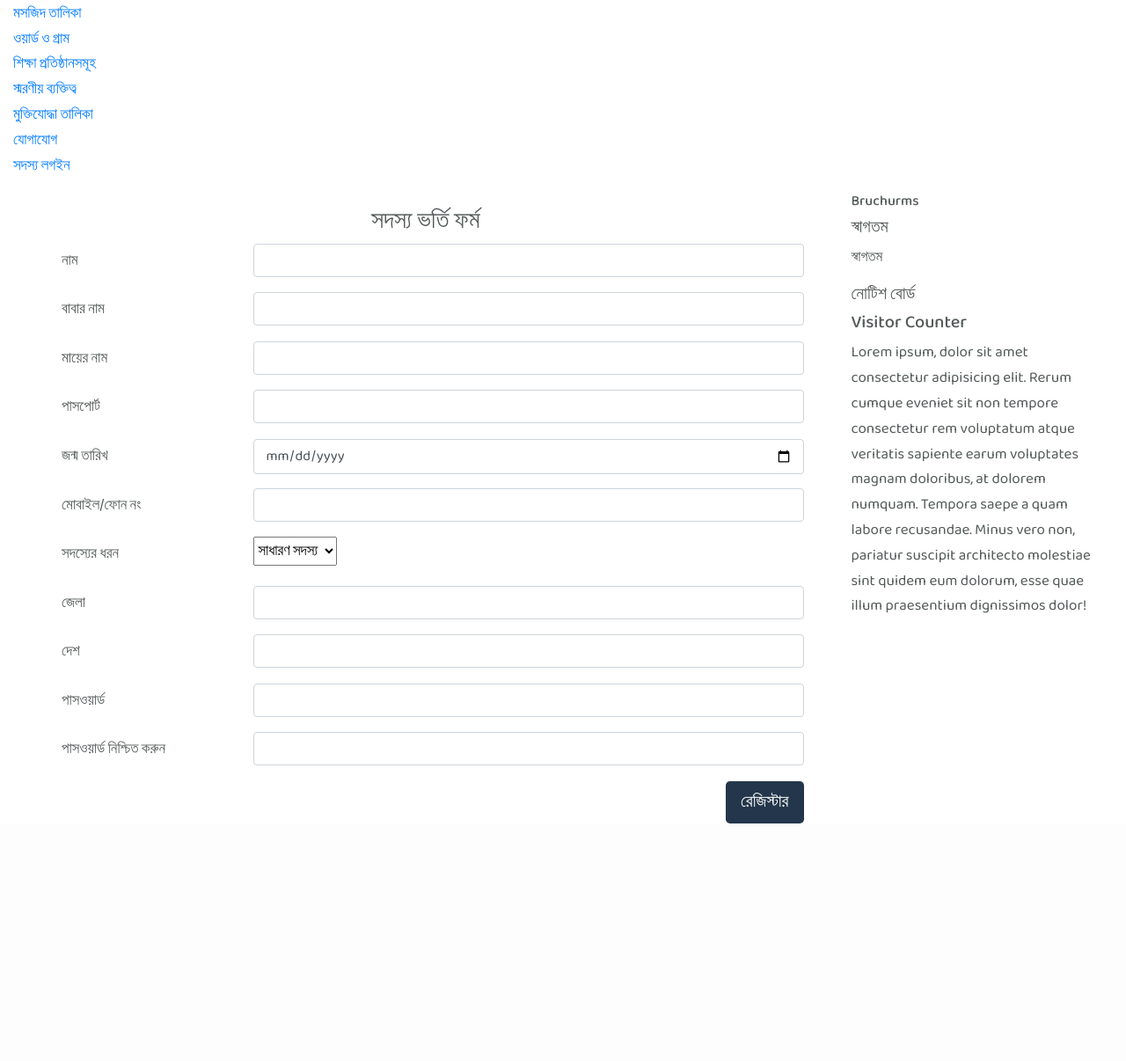
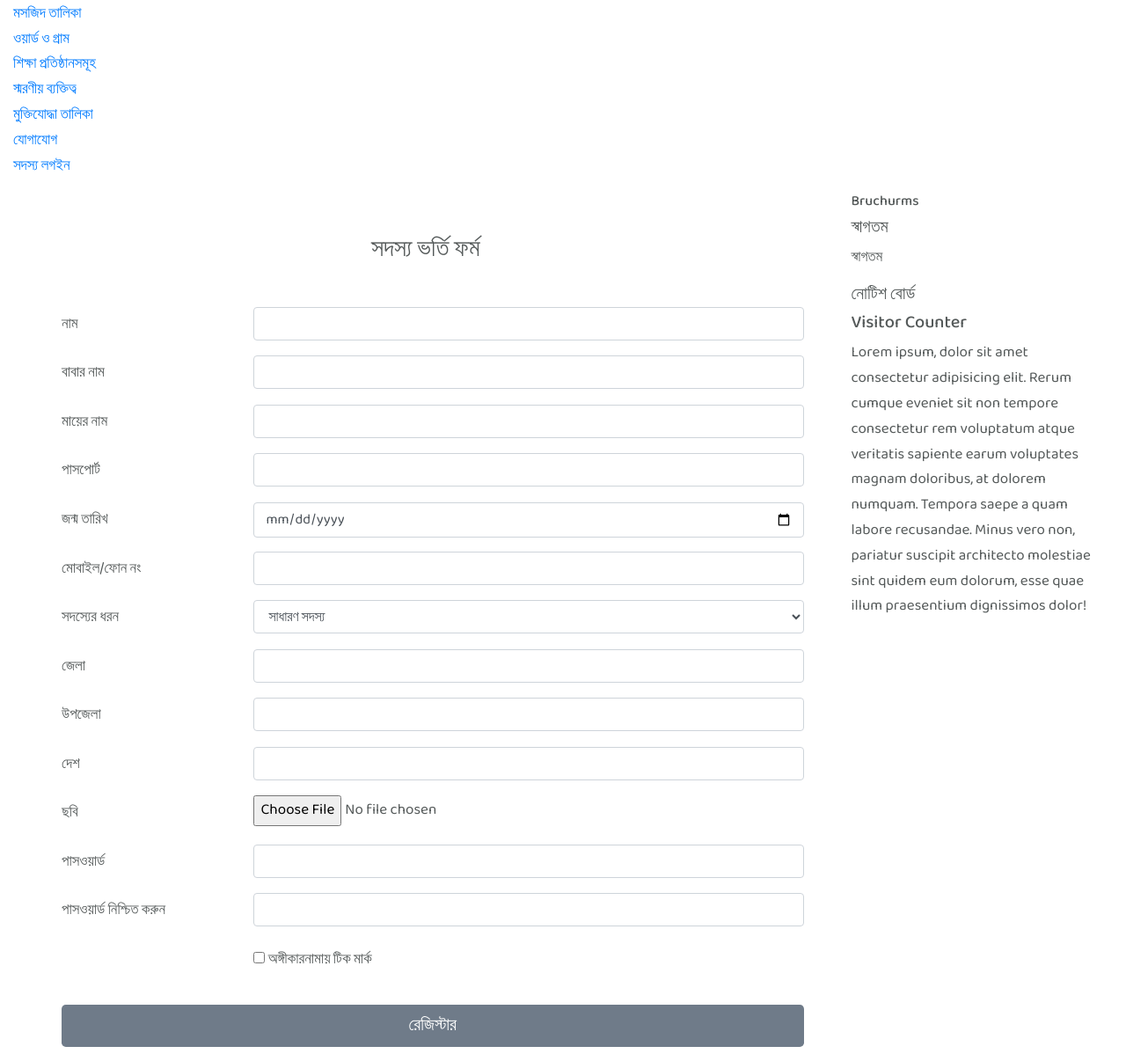
Before and after one commit to mhkmcp/gsc_project, a Django app: page /admission-form in a window 1280 px wide. Shown: the part 1301-2507 px from the top of the page at 88% size. Before the commit the page ends 2237 px from the top, so only its background shows below. Run offline with Django 3.2, Linux system fonts and the light colour scheme; some libraries are stand-ins or nearby versions.

Commit message:
update: updated admission form

```diff
--- a/src/models.py
+++ b/src/models.py
@@ -5,7 +5,12 @@ from django.contrib.auth.models import User
 
 from django.contrib.auth.models import AbstractBaseUser, BaseUserManager
 
-choice = (("g", "General Member"), ("l", "Lifetime Member"), ("a", "Admin"))
+choice = (
+    ("g", "General Member"),
+    ("l", "Lifetime Member"),
+    ("f", "Founding Member"),
+    ("a", "Admin"),
+)
 
 
 class Member(models.Model):
@@ -15,9 +20,10 @@ class Member(models.Model):
     full_name = models.CharField(max_length=255, blank=True, default="")
     father_name = models.CharField(max_length=255, blank=True, default="")
     mother_name = models.CharField(max_length=255, blank=True, default="")
-    city = models.CharField(max_length=63, blank=True, default="")
-    current_address = models.CharField(max_length=63, blank=True, default="")
+    zilla = models.CharField(max_length=63, blank=True, default="")
+    upazilla = models.CharField(max_length=63, blank=True, default="")
     country = models.CharField(max_length=127, blank=True, default="")
+    image = models.ImageField(upload_to="member/images", blank=True, null=True)
     phone = models.CharField(max_length=32, blank=True, default="")
     whatsapp_number = models.CharField(max_length=32, blank=True, default="")
     fb_link = models.URLField(blank=True, default="")
@@ -26,6 +32,7 @@ class Member(models.Model):
     email = models.EmailField(blank=True, default="")
     image = models.ImageField(upload_to="img/members", blank=True, null=True)
     member_type = models.CharField(choices=choice, max_length=24, default="")
+    is_agreed = models.BooleanField(default=False)
     is_approved = models.BooleanField(default=False)
 
     class Meta:
--- a/src/views.py
+++ b/src/views.py
@@ -87,7 +87,7 @@ def how_to_be_member(request):
 
 def admission_form(request):
     if request.method == "POST":
-        member_form = MemberForm(request.POST or None)  # member form
+        member_form = MemberForm(request.POST, request.FILES or None)  # member form
         user_creation_form = CustomUserCreationForm(request.POST or None)  # signup form
 
         if user_creation_form.is_valid() and member_form.is_valid():
--- /dev/null
+++ b/static/js/admission_form.js
@@ -0,0 +1,13 @@
+const checkbox = document.getElementById("id_is_agreed");
+const submitBtn = document.getElementById("submitBtn");
+
+const toggleDisble = () => {
+	if (!checkbox.checked === true) {
+		submitBtn.setAttribute("disabled", "true");
+	} else {
+		submitBtn.removeAttribute("disabled", "false");
+	}
+};
+toggleDisble();
+
+checkbox.addEventListener("change", () => toggleDisble());
--- a/templates/pages/member/admission_form.html
+++ b/templates/pages/member/admission_form.html
@@ -7,9 +7,9 @@
 <div class="container-fluid">
   <div class="row mt-3">
     <div class="intro-main col-9">
-                <h3 class="text-center mt-3">সদস্য ভর্তি ফর্ম</h3>
+      <h3 class="text-center my-5">সদস্য ভর্তি ফর্ম</h3>
       <div class="register-form pl-3 mx-4">
-                    <form action="{% url 'admission_form' %}" method="POST">
+        <form action="{% url 'admission_form' %}" method="POST" enctype="multipart/form-data">
           {% csrf_token %}
 
           <div class="form-group row">
@@ -22,7 +22,7 @@
           <div class="form-group row">
             <label for="id_father_name" class="col-sm-6 col-md-3 col-form-label">বাবার নাম</label>
             <div class="col-sm-6 col-md-9">
-                              <input type="text"  class="form-control" id="id_father_name" name="father_name">
+              <input type="text" class="form-control" id="id_father_name" name="father_name">
             </div>
           </div>
 
@@ -36,14 +36,14 @@
           <div class="form-group row">
             <label for="id_passport" class="col-sm-6 col-md-3 col-form-label">পাসপোর্ট</label>
             <div class="col-sm-6 col-md-9">
-                              <input type="text"  class="form-control" id="id_passport" name="passport">
+              <input type="text" class="form-control" id="id_passport" name="passport">
             </div>
           </div>
 
           <div class="form-group row">
             <label for="id_date_of_birth" class="col-sm-6 col-md-3 col-form-label">জন্ম তারিখ</label>
             <div class="col-sm-6 col-md-9">
-                              <input type="date"  class="form-control" id="id_date_of_birth" name="date_of_birth">
+              <input type="date" class="form-control" id="id_date_of_birth" name="date_of_birth">
             </div>
           </div>
 
@@ -57,18 +57,26 @@
           <div class="form-group row">
             <label for="id_member_type" class="col-sm-6 col-md-3 col-form-label">সদস্যের ধরন</label>
             <div class="col-sm-6 col-md-9">
-                                    <select class="form-select form-select" name="member_type" id="id_member_type"
+              <select class="form-select form-select form-control" name="member_type" id="id_member_type"
                 class="col-sm-6 col-md-9">
                 <option value="g">সাধারণ সদস্য</option>
                 <option value="l">আজীবন সদস্য</option>
+                <option value="f">প্রতিষ্ঠাতা সদস্য</option>
               </select>
             </div>
           </div>
 
           <div class="form-group row">
-                            <label for="id_city" class="col-sm-6 col-md-3 col-form-label">জেলা</label>
+            <label for="id_zilla" class="col-sm-6 col-md-3 col-form-label">জেলা</label>
             <div class="col-sm-6 col-md-9">
-                              <input type="text"  class="form-control" id="id_city" name="city">
+              <input type="text" class="form-control" id="id_zilla" name="zilla">
+            </div>
+          </div>
+
+          <div class="form-group row">
+            <label for="id_upazilla" class="col-sm-6 col-md-3 col-form-label">উপজেলা</label>
+            <div class="col-sm-6 col-md-9">
+              <input type="text" class="form-control" id="id_upazilla" name="upazilla">
             </div>
           </div>
 
@@ -76,6 +84,13 @@
             <label for="id_country" class="col-sm-6 col-md-3 col-form-label">দেশ</label>
             <div class="col-sm-6 col-md-9">
               <input type="text" class="form-control" id="id_country" name="country">
+            </div>
+          </div>
+
+          <div class="form-group row">
+            <label for="id_image" class="col-sm-6 col-md-3 col-form-label">ছবি</label>
+            <div class="col-sm-6 col-md-9">
+              <input type="file" name="image" accept="image/*" id="id_image">
             </div>
           </div>
 
@@ -93,8 +108,17 @@
             </div>
           </div>
 
+          <div class="form-group row">
+            <label for="" class="col-sm-6 col-md-3 col-form-label"></label>
+            <div class="col-sm-6 col-md-9">
+              <input type="checkbox" class="" id="id_is_agreed" name="is_agreed">
+              <label for="id_is_agreed" class="col-form-label">অঙ্গীকারনামায় টিক মার্ক</label>
+            </div>
+          </div>
+
           <div class="d-flex justify-content-end">
-                            <button class="btn bg-navy-blue text-white btn-lg" type="submit">রেজিস্টার</button>
+            <button id="submitBtn" class="btn bg-navy-blue text-white btn-lg btn-block my-3"
+              type="submit">রেজিস্টার</button>
           </div>
         </form>
       </div>
@@ -119,5 +143,5 @@
 </div>
 
 
-
+<script src="{% static 'js/admission_form.js' %}"></script>
 {% endblock content %}
--- a/templates/pages/member/member_detail.html
+++ b/templates/pages/member/member_detail.html
@@ -35,10 +35,10 @@
                                     <td>{{ member.mother_name }}</td>
                                 </tr>
                                 <tr>
-                                    <th>গ্রাম:</th>
-                                    <td>{{ member.city }}</td>
+                                    <th>জেলা:</th>
+                                    <td>{{ member.zilla }}</td>
                                     <th>বর্তমান ঠিকানা:</th>
-                                    <td>{{ member.current_address }}</td>
+                                    <td>{{ member.upazilla }}</td>
                                 </tr>
                                 <tr>
                                     <th>মোবাইল নম্বর:</th>
--- a/templates/pages/union/employees.html
+++ b/templates/pages/union/employees.html
@@ -11,7 +11,8 @@
             <h5>দিগপাইত ইউনিয়নের চাকরিজীবীদের নাম, কর্মস্থল ও যোগাযোগের তথ্যাদি</h5>
         </div>
         <div class="col-md-4">
-                <h6>You are here: <a href="{% url 'home' %}">হোম >></a> দিগপাইত ইউনিয়নের চাকরিজীবীদের নাম, কর্মস্থল ও যোগাযোগের তথ্যাদি</h6>
+            <h6>You are here: <a href="{% url 'home' %}">হোম >></a> দিগপাইত ইউনিয়নের চাকরিজীবীদের নাম, কর্মস্থল ও
+                যোগাযোগের তথ্যাদি</h6>
         </div>
     </div>
 
@@ -29,7 +30,7 @@
                                 <th>পেশা</th>
                                 <th>পদবী ও কর্মস্থল</th>
                                 <th>চাকরির ধরন</th>
-                                    <th>গ্রাম</th>
+                                <th>জেলা</th>
                                 <th>মোবাইল নম্বর</th>
                             </tr>
                         </thead>
```
Also changed, not shown: gsc_project/settings.py (+52 -56 lines), src/admin.py (+16 -8 lines), static/js/main.js (+3 -6 lines), templates/pages/member/member_list.html (+4 -4 lines), db.sqlite3, media/img/members/car-6603726_640.jpg (added), media/img/members/default.png (added), src/migrations/0013_auto_20211103_1613.py (added), src/migrations/0014_member_is_agreed.py (added), 1 other file. Lines whose indentation alone changed are shown as unchanged.
